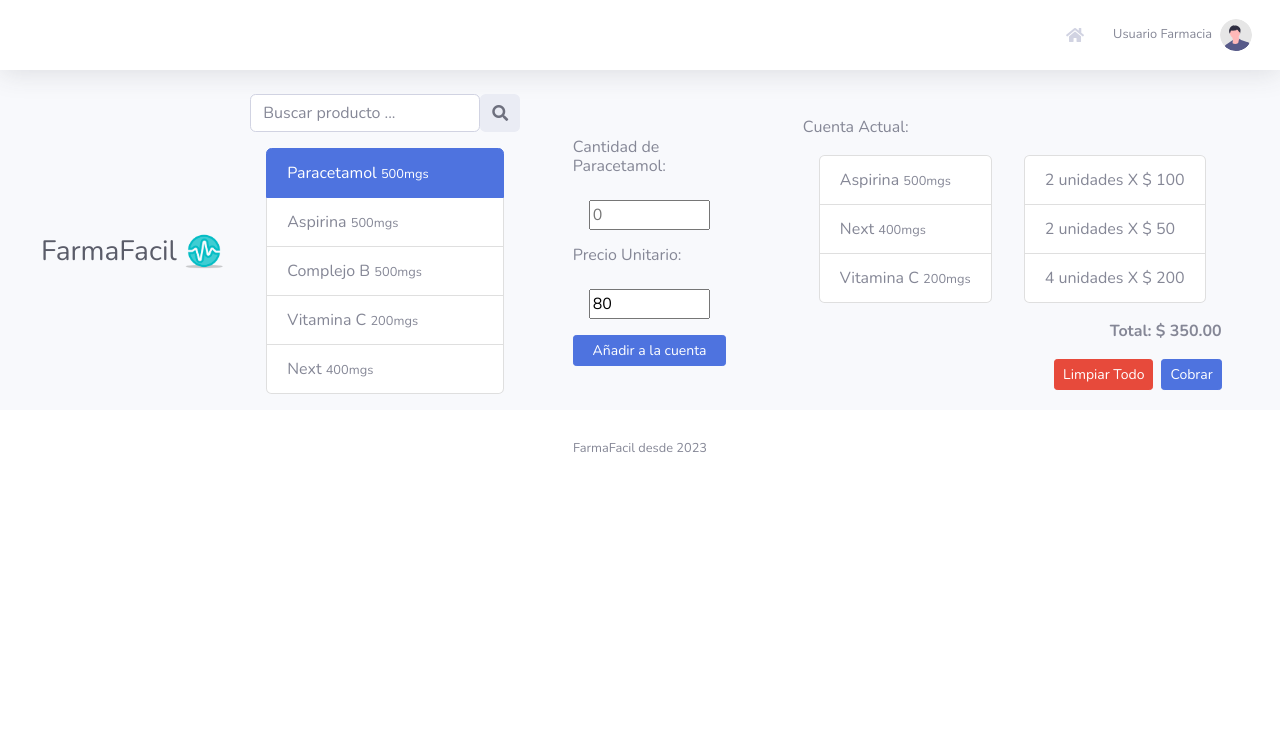
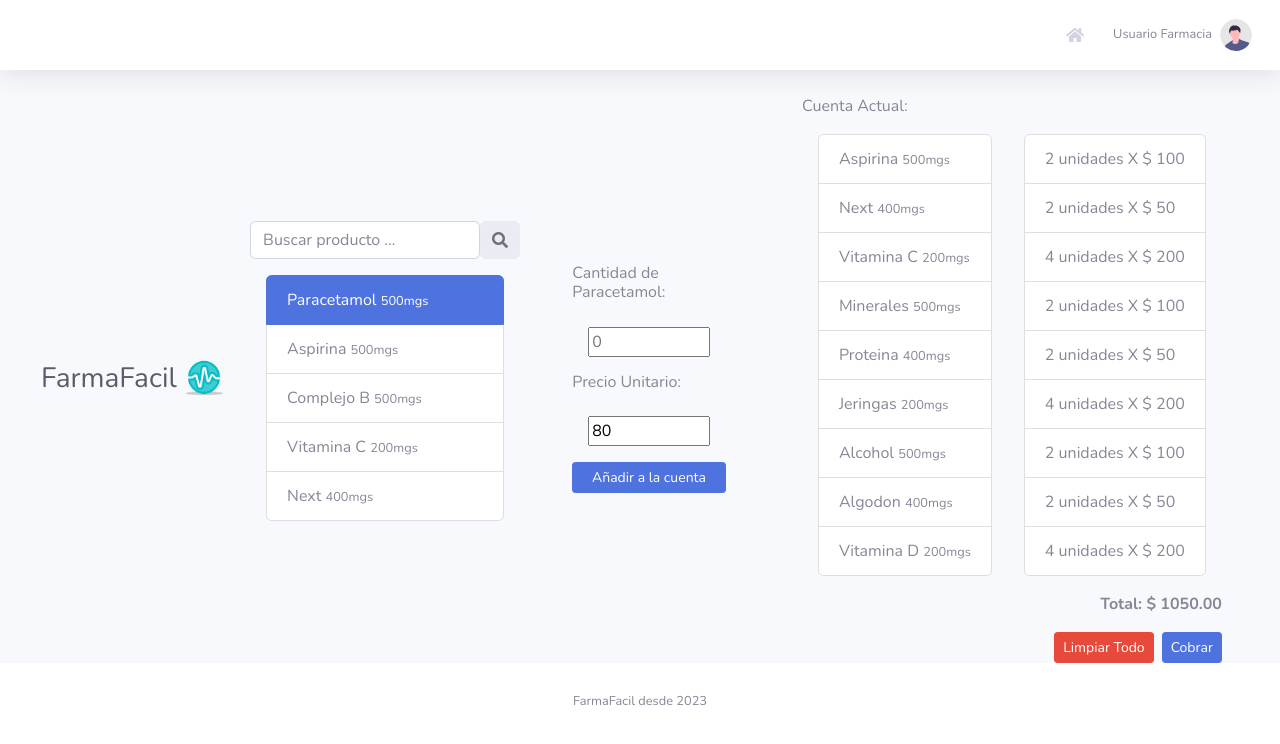
Before and after one commit to mike2611/farmafacil, a website with bundled scripts: page puntoVenta.html in a window 1280 px wide. Built offline with nearby package versions, Linux system fonts and the light colour scheme.

Commit message:
Add elements for layout

```diff
--- a/puntoVenta.html
+++ b/puntoVenta.html
@@ -142,8 +142,50 @@
                                                 Vitamina C
                                                 <small> 200mgs</small>
                                             </li>
+                                            <li class="list-group-item">
+                                                Minerales
+                                                <small> 500mgs</small>
+                                            </li>
+                                            <li class="list-group-item">
+                                                Proteina
+                                                <small> 400mgs</small>
+                                            </li>
+                                            <li class="list-group-item">
+                                                Jeringas
+                                                <small> 200mgs</small>
+                                            </li>
+                                            <li class="list-group-item">
+                                                Alcohol
+                                                <small> 500mgs</small>
+                                            </li>
+                                            <li class="list-group-item">
+                                                Algodon
+                                                <small> 400mgs</small>
+                                            </li>
+                                            <li class="list-group-item">
+                                                Vitamina D
+                                                <small> 200mgs</small>
+                                            </li>
                                         </ul>
                                         <ul class="list-group m-3">
+                                            <li class="list-group-item">
+                                                2 unidades X $ 100
+                                            </li>
+                                            <li class="list-group-item">
+                                                2 unidades X $ 50
+                                            </li>
+                                            <li class="list-group-item">
+                                                4 unidades X $ 200
+                                            </li>
+                                            <li class="list-group-item">
+                                                2 unidades X $ 100
+                                            </li>
+                                            <li class="list-group-item">
+                                                2 unidades X $ 50
+                                            </li>
+                                            <li class="list-group-item">
+                                                4 unidades X $ 200
+                                            </li>
                                             <li class="list-group-item">
                                                 2 unidades X $ 100
                                             </li>
@@ -157,7 +199,7 @@
                                     </div>
 
                                     <p class="d-flex flex-row-reverse">
-                                        <b> Total: $ 350.00</b>
+                                        <b> Total: $ 1050.00</b>
                                     </p>
                                     <div class="d-flex flex-row-reverse">
                                         <button type="button" class="ml-2 btn btn-primary btn-sm">Cobrar</button>
```
